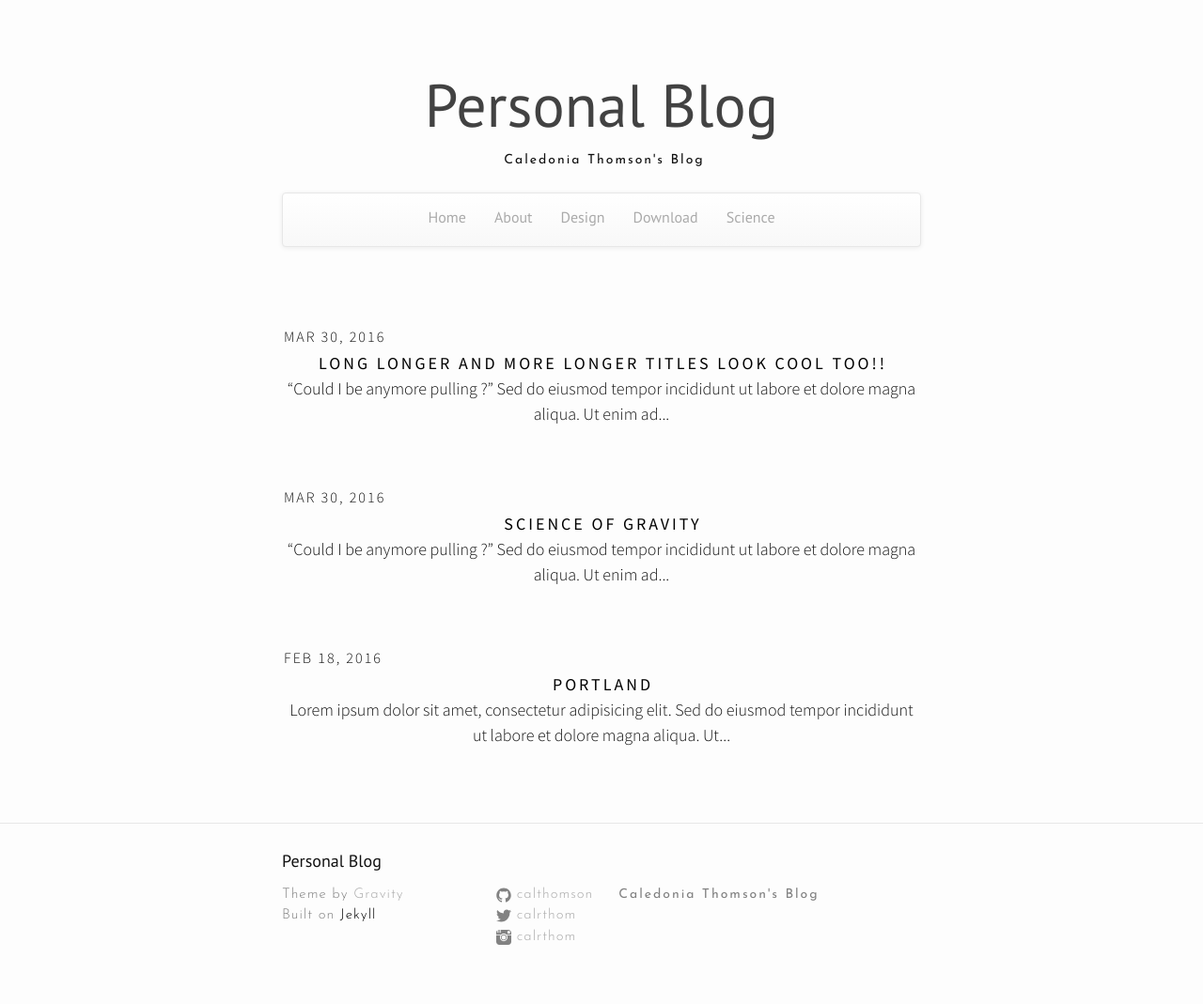
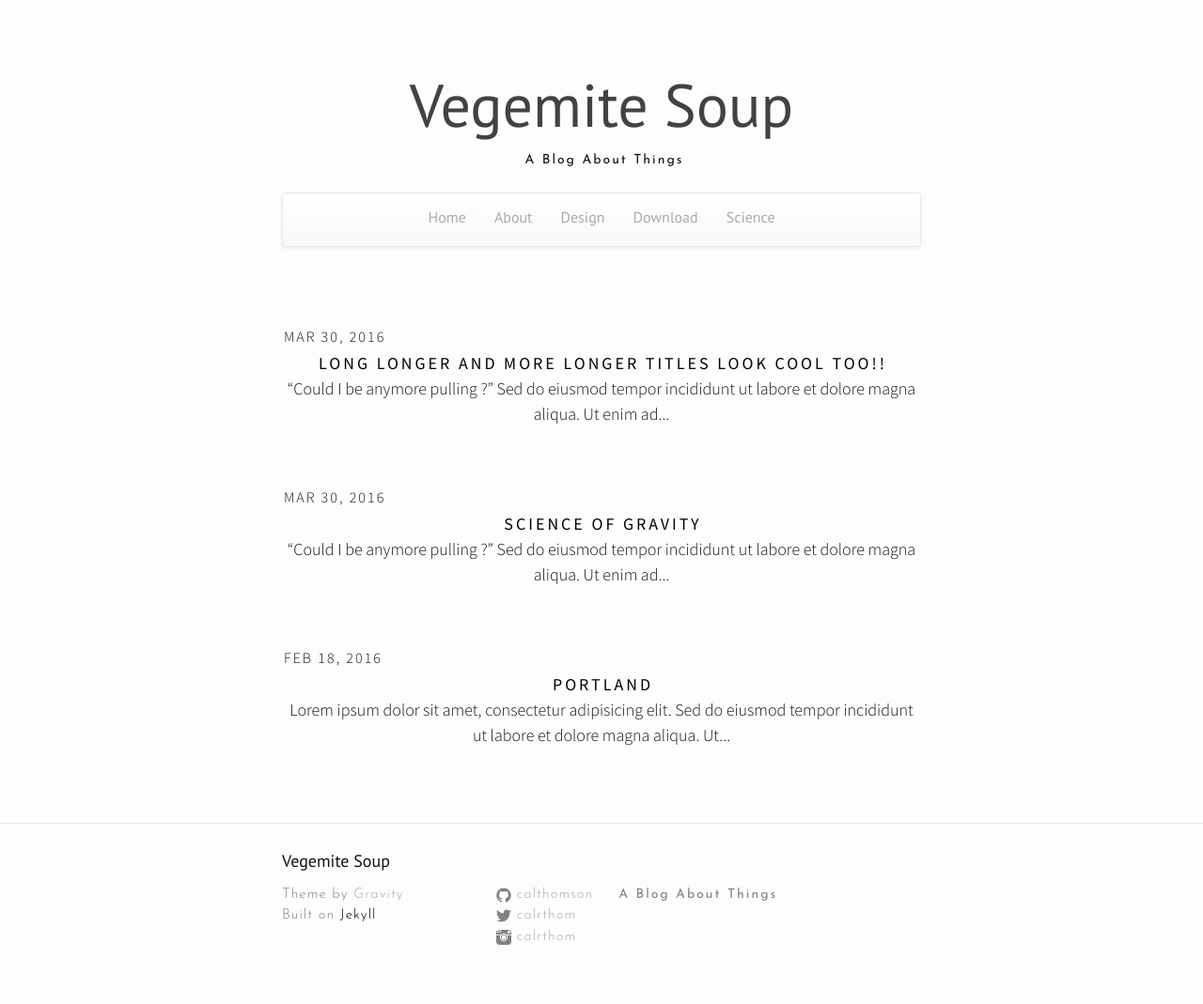
Before and after one commit to calthomson/calthomson.github.io, a Jekyll site: the page built from index.html, in a window 1280 px wide. Shown: the whole page at 94% size. Built offline with Jekyll 4.4.1, drawn with Linux system fonts in a browser that asks for light colours; nearby versions of some CDN libraries.

Commit message:
Update _config.yml

```diff
--- a/_config.yml
+++ b/_config.yml
@@ -6,9 +6,9 @@
 # 'jekyll serve'. If you change this file, please restart the server process.
 
 # Site settings
-title: Personal Blog
+title: Vegemite Soup
 email: CaledoniaThomson@gmail.com
-description: Caledonia Thomson's Blog
+description: A Blog About Things
 baseurl: "" # the subpath of your site, e.g. /blog
 url: "http://yourdomain.com" # the base hostname & protocol for your site
 twitter_username: calrthom
```
